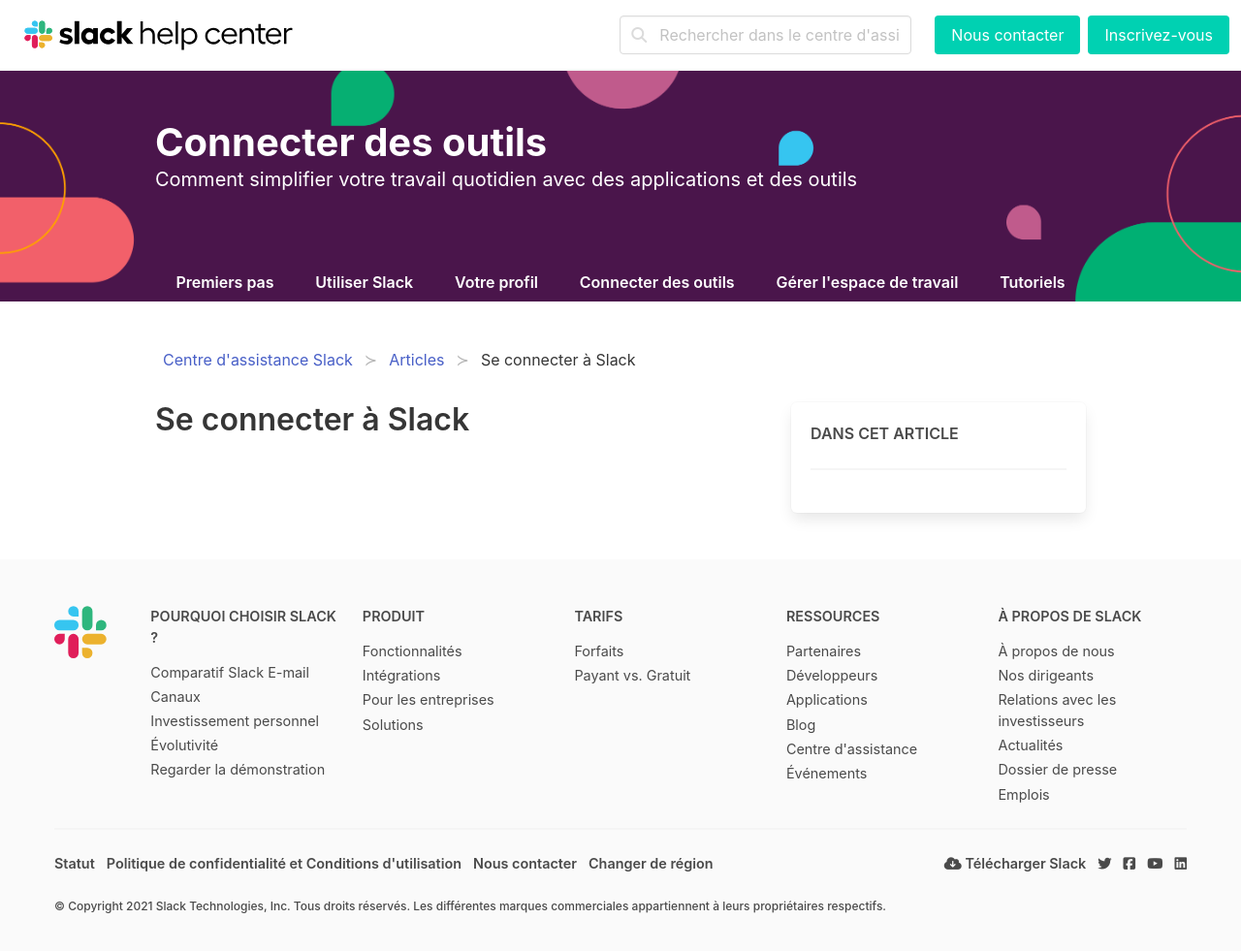
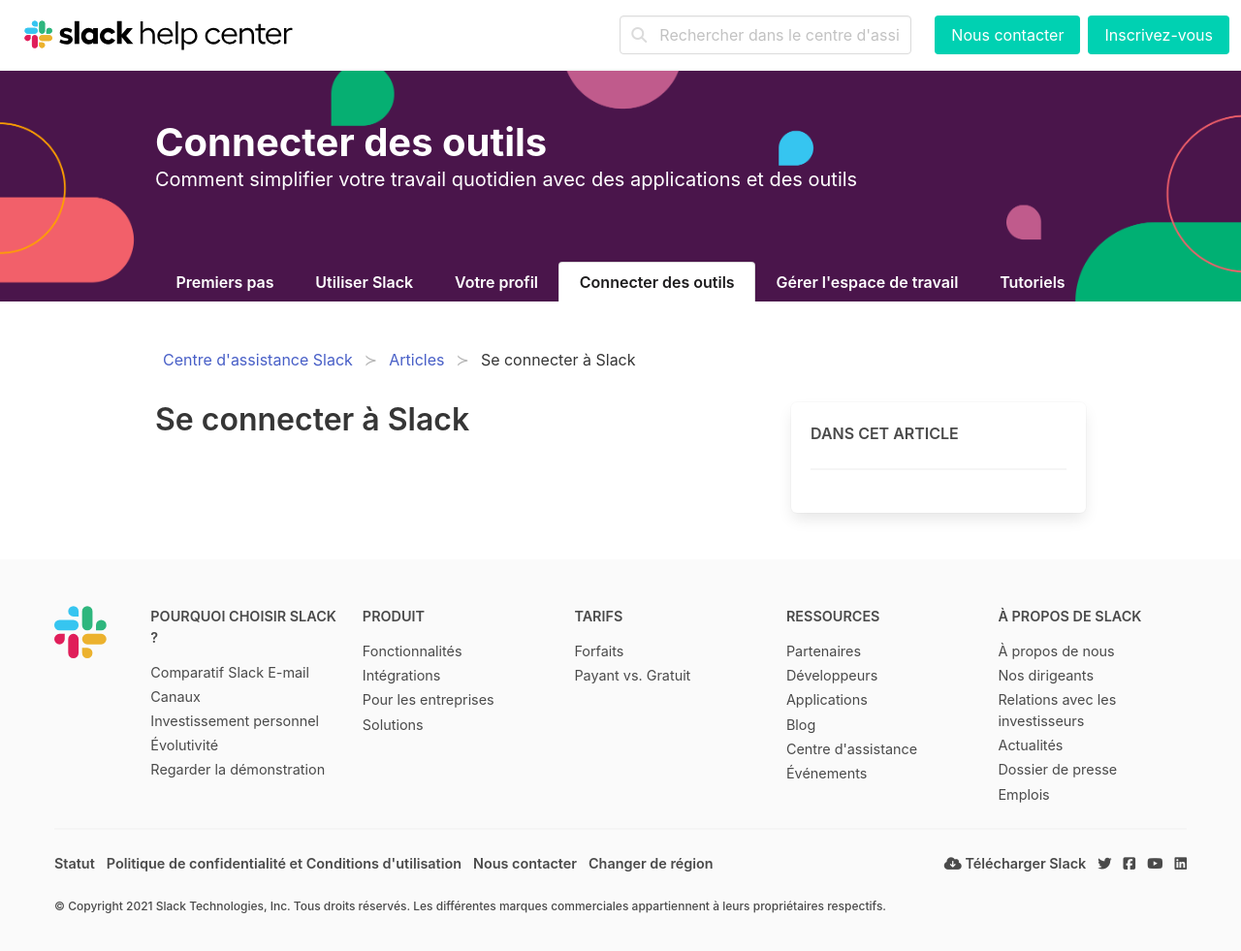
Before and after one commit to alexandrediasdasilva/bulma-jekyll-doc-sites, a Jekyll site: the page built from _articles/se-connecter-a-slack.md, in a window 1280 px wide and 1040 px high. Shown: the top 981 px of the window at 97% size. Built offline with Jekyll 4.4.1, drawn with Linux system fonts in a browser that asks for light colours; nearby versions of some CDN libraries.

Commit message:
Logique .is-active sur page d'article

```diff
--- a/_includes/hero.html
+++ b/_includes/hero.html
@@ -4,7 +4,6 @@
 
             {% assign collections = site.collections %}
             {% assign current_page_coll = page.coll %}
-
 
             {%- comment -%}Si on est sur page d'article{%- endcomment -%}
             {% if page.collection == "articles" %}
@@ -16,6 +15,7 @@
             {% if collection.path contains current_page_coll %}
             <h1 class="title is-2 has-text-white has-text-weight-bold pt-5">{{collection.title}}</h1>
             <p class="subtitle has-text-white">{{collection.content}}</p>
+
 
             {% endif %}
             {% endfor %}
@@ -53,11 +53,40 @@
                     matter des fichiers de la collection _categories) correspond au slug.{%- endcomment -%}
 
                     {% assign collections = site.collections | sort: 'order' %}
+
+
+                    {%- comment -%}On active le bon onglet avec .is-active{%- endcomment -%}
+
+                     {%- comment -%}Si on est sur page d'article{%- endcomment -%}
+                     {% if page.collection == "articles" %}
+
+                     {%- comment -%}On compare le page.coll avec le page.name de chaque collection, et si une correspondance est
+                     trouvée, alors on affiche le page.title de la collection correspondante{%- endcomment -%}
+
+                            {% for collection in collections %}
+
+                            <li class="{% if collection.path contains current_page_coll %}is-active{% endif %}">
+                                <a href="/collections/{{ collection.slug }}/">{{ collection.title }}</a>
+
+                        {% endfor %}
+
+
+                    {% elsif page.url != "/" %}
+                    {%- comment -%}Si on est sur autre chose que la page d'accueil (donc forcément sur une page de
+            collection){%- endcomment -%}
+
                     {% for collection in collections %}
+
+
+
                     <li class="{% if page.path == collection.path %}is-active{% endif %}">
                         <a href="/collections/{{ collection.slug }}/">{{ collection.title }}</a>
                     </li>
+
+
+
                     {% endfor %}
+                    {% endif %}
                 </ul>
             </nav>
         </div>
```
